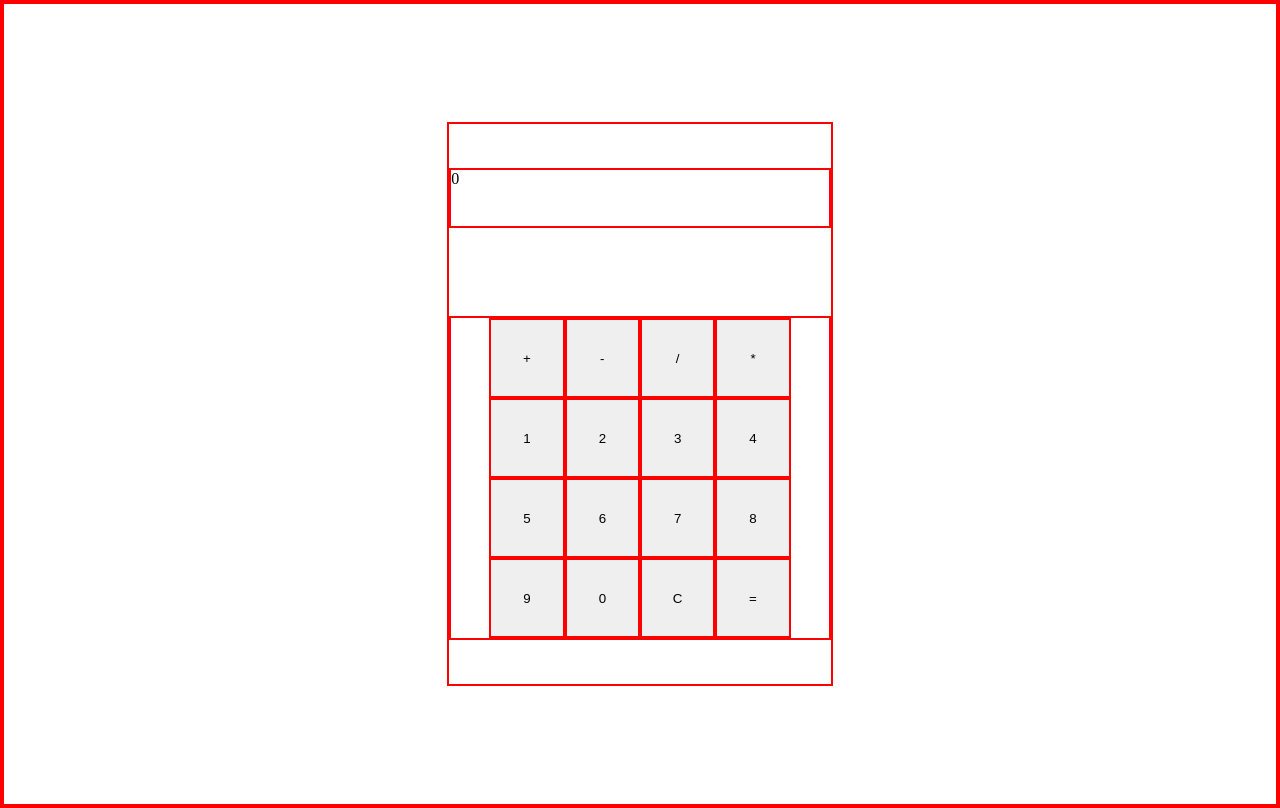
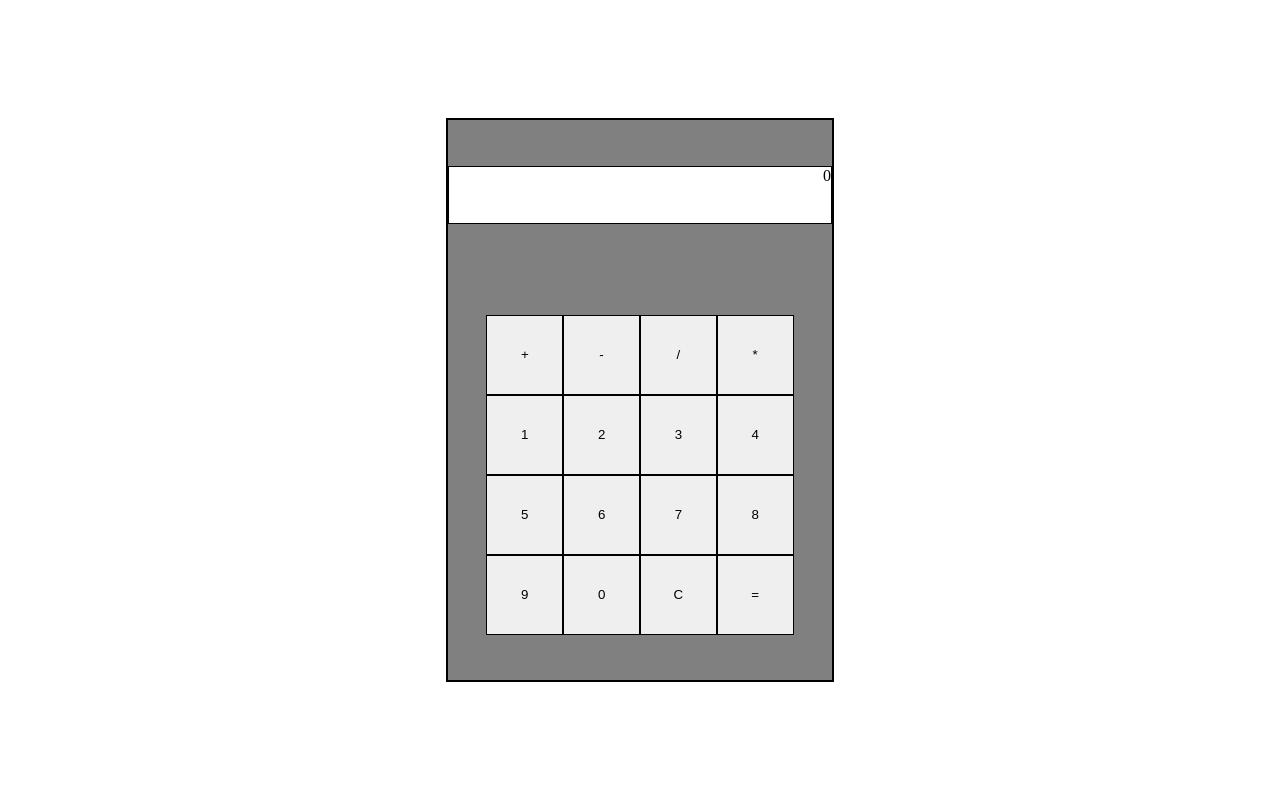
Before and after one commit to jennifertieu/top-calculator, a plain HTML site: page index.html in a window 1280 px wide. Drawn offline with Linux system fonts and the light colour scheme.

Commit message:
add border and coloring

```diff
--- a/style.css
+++ b/style.css
@@ -1,7 +1,6 @@
 * {
     margin: 0;
     padding: 0;
-    border: 2px solid red;
 }
 
 body {
@@ -13,10 +12,16 @@ body {
 }
 
 .display {
+    font-size: 2remgit ;
+    background-color: white;
     height: 10%;
+    text-align: right;
+    border: 1px solid black;
 }
 
 .container {
+    border: 2px solid black;
+    background-color: gray;
     height: 70%;
     width: 30%;
     display: flex;
@@ -36,4 +41,9 @@ body {
     display: flex;
     justify-content: center;
     align-items: center;
+    border: 1px solid black;
 }
+
+.button:hover {
+    background-color: lightgray;
+}
```
